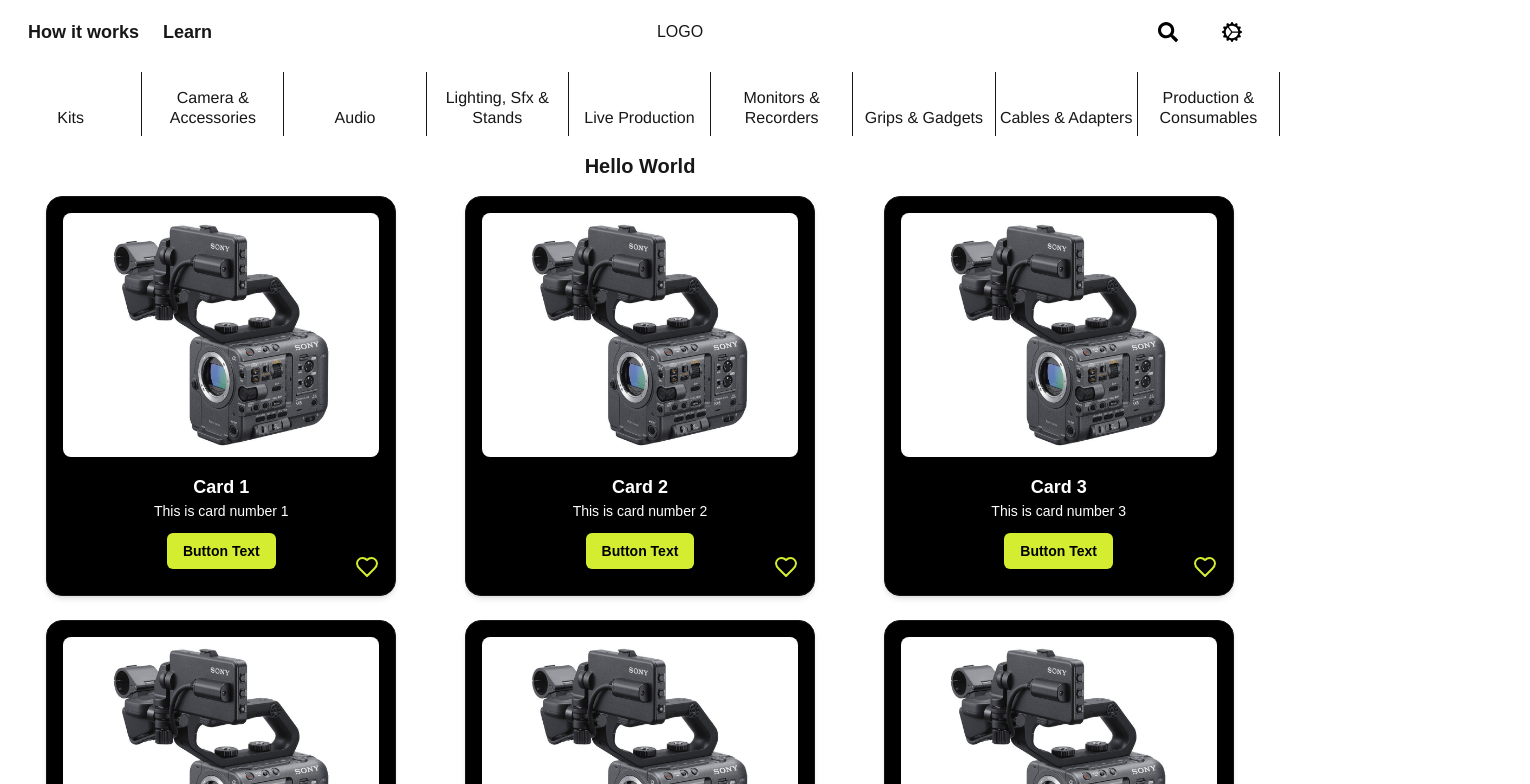
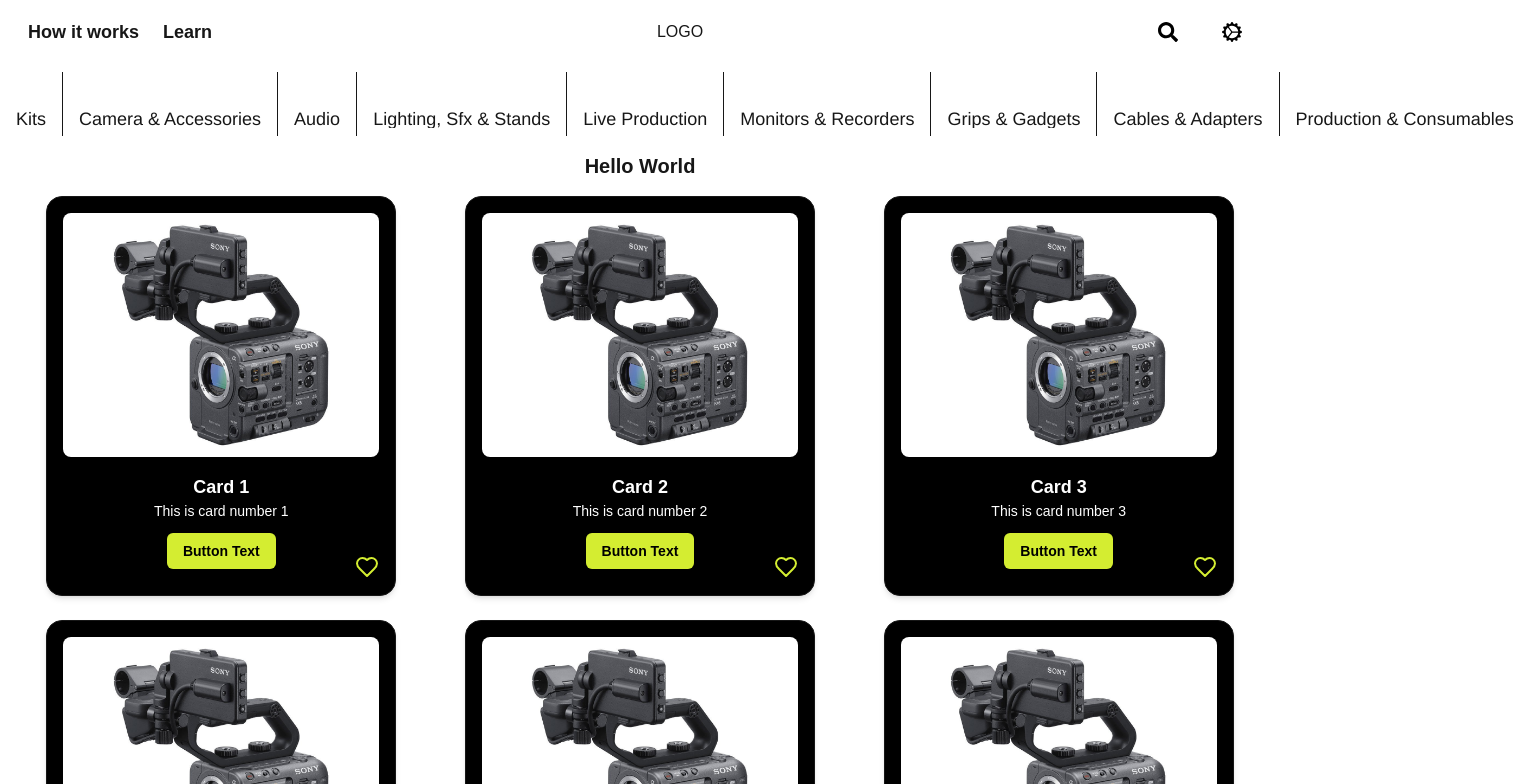
Before and after one commit to vabr0002/simplerent_new, a Next.js app: page /pages/products in a window 1280 px wide. Shown: the top 784 px of the page, 1530 px wide, since content can reach past the window. Built offline with nearby package versions, Linux system fonts and the light colour scheme.

Commit message:
navio fix 1

```diff
--- a/src/components/navigation/Navigation.jsx
+++ b/src/components/navigation/Navigation.jsx
@@ -7,7 +7,7 @@ const Navigation = () => {
   const iconClasses =
     "text-3xl text-white group-hover:text-lime transition-colors duration-200";
   const linkClasses =
-    "group text-p font-light hover:text-lime py-2 w-full h-16 text-center border-r border-gray-400 flex flex-col items-center justify-center";
+    "group text-p font-light hover:text-lime py-2 px-4 w-full h-16 text-center flex flex-col items-center justify-center whitespace-nowrap"; // Added px-4
   const iconButtonClasses =
     "relative bg-white text-black p-4 w-10 h-10 flex items-center justify-center rounded-xl hover:scale-110 transition-transform duration-300 cursor-pointer hover:bg-lime";
 
@@ -46,10 +46,18 @@ const Navigation = () => {
           "Grips & Gadgets",
           "Cables & Adapters",
           "Production & Consumables",
-        ].map((item, index) => (
-          <Link key={index} className={linkClasses} href="">
+        ].map((item, index, array) => (
+          <Link
+            key={index}
+            className={`${linkClasses} ${
+              index < array.length - 1 ? "border-r border-gray-400" : ""
+            }`}
+            href=""
+          >
             <FaCamera className={iconClasses} />
-            <span className="text-center leading-tight">{item}</span>
+            <span className="text-center leading-tight text-xs sm:text-sm md:text-base lg:text-lg overflow-hidden text-ellipsis">
+              {item}
+            </span>
           </Link>
         ))}
       </div>
```
